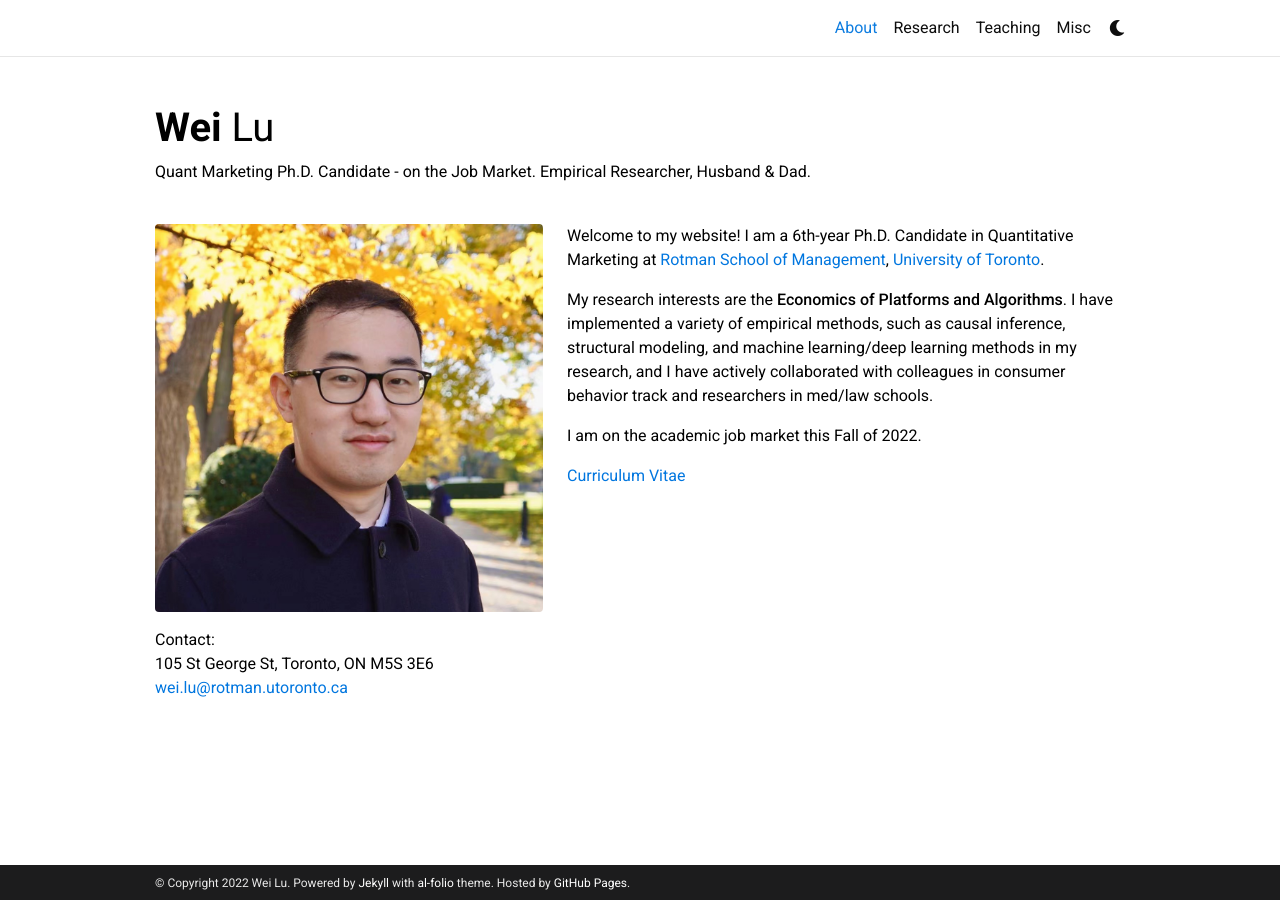
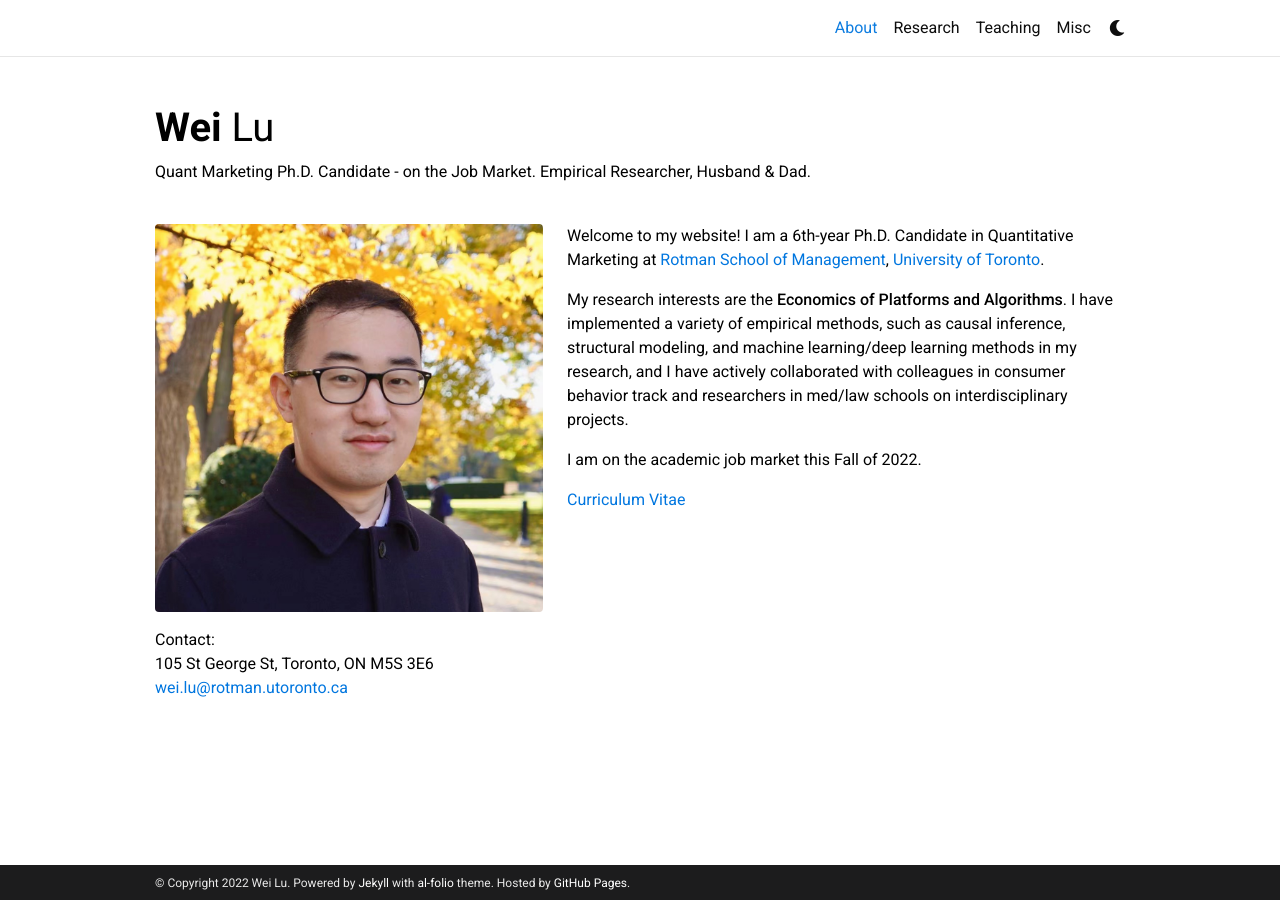
Before and after one commit to weilu-mkt/weilu-mkt.github.io, a Jekyll site: the page built from _pages/about.md, in a window 1280 px wide. Built offline with Jekyll 4.4.1, drawn with Linux system fonts in a browser that asks for light colours; full-size pictures stand in for the smaller copies a plugin makes; comment, search, counter and statistics services are not loaded; a style sheet for code colours, icons or effects is not loaded.

Commit message:
Update about.md

```diff
--- a/_pages/about.md
+++ b/_pages/about.md
@@ -22,7 +22,7 @@
 
 <!-- and my supervisor is <a href='https://www.avigoldfarb.com/'>Avi Goldfarb</a>.  -->
 
-My research interests are the **Economics of Platforms and Algorithms**. I have implemented a variety of empirical methods, such as causal inference, structural modeling, and machine learning/deep learning methods in my research, and I have actively collaborated with colleagues in consumer behavior track and researchers in med/law schools.
+My research interests are the **Economics of Platforms and Algorithms**. I have implemented a variety of empirical methods, such as causal inference, structural modeling, and machine learning/deep learning methods in my research, and I have actively collaborated with colleagues in consumer behavior track and researchers in med/law schools on interdisciplinary projects.
 
 I am on the academic job market this Fall of 2022.
 
```
